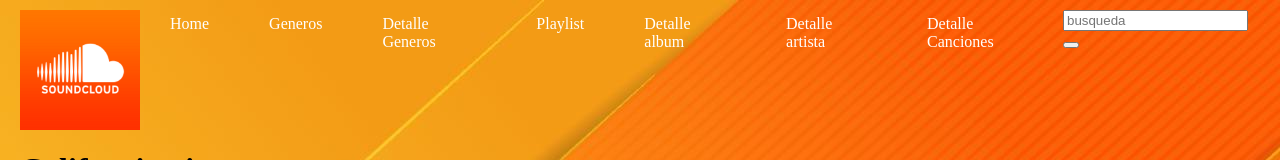
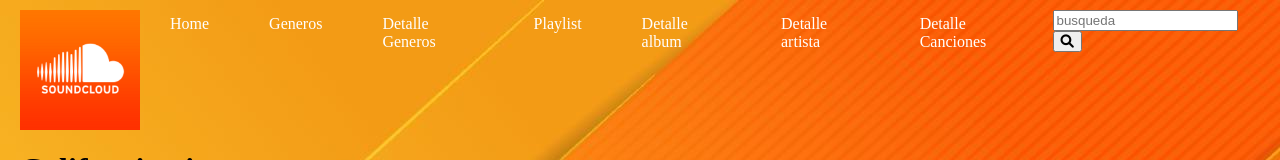
Before and after one commit to Trombola/proyecto-integrador, a plain HTML site: page proyecto-integrador/detalleAlbum.html in a window 1280 px wide. Shown: the top 160 px of the page. Drawn offline with Linux system fonts and the light colour scheme.

Commit message:
link a los iconoos en todas las paginas

```diff
--- a/proyecto-integrador/detalleAlbum.html
+++ b/proyecto-integrador/detalleAlbum.html
@@ -6,6 +6,7 @@
     <meta http-equiv="X-UA-Compatible" content="ie=edge">
     <title>Document</title>
     <link rel="stylesheet" href="./css/style.css">
+    <link rel="stylesheet" href="https://cdnjs.cloudflare.com/ajax/libs/font-awesome/6.0.0/css/all.min.css">
 </head>
 <body>
     <header class="header">
```
Also changed, not shown: proyecto-integrador/detalleArtista.html (+1 -0 lines), proyecto-integrador/detalleCanciones.html (+1 -0 lines), proyecto-integrador/detalleGeneros.html (+1 -0 lines), proyecto-integrador/generos.html (+1 -0 lines), proyecto-integrador/playlist.html (+1 -0 lines), proyecto-integrador/search.html (+1 -0 lines).
